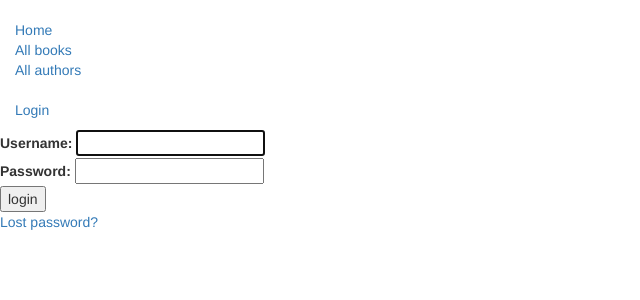
After one commit to zhanxc/locallibrary, a Django app: page /accounts/login/ in a window 1280 px wide. The commit adds this page. Shown: the top 300 px of the page, without its empty margins (0-640 px from the left). Run offline with Django 4.2, Linux system fonts and the light colour scheme; some libraries are stand-ins or nearby versions.

Commit message:
添加用户认证模块代码

```diff
--- a/catalog/templates/base_generic.html
+++ b/catalog/templates/base_generic.html
@@ -25,6 +25,16 @@
           <!-- <li><a href="">All books</a></li> -->
           <li><a href="{% url 'books' %}">All books</a></li>
           <li><a href="{% url 'authors' %}">All authors</a></li>
+          <ul class="sidebar-nav">
+
+           {% if user.is_authenticated %}
+             <li>User: {{ user.get_username }}</li>
+             <li><a href="{% url 'logout'%}?next={{request.path}}">Logout</a></li>
+           {% else %}
+             <li><a href="{% url 'login'%}?next={{request.path}}">Login</a></li>
+           {% endif %}
+          </ul>
+
       </ul>
      {% endblock %}
       </div>
--- /dev/null
+++ b/templates/registration/login.html
@@ -0,0 +1,39 @@
+{% extends "base_generic.html" %}
+
+{% block content %}
+
+{% if form.errors %}
+<p>Your username and password didn't match. Please try again.</p>
+{% endif %}
+
+{% if next %}
+    {% if user.is_authenticated %}
+    <p>Your account doesn't have access to this page. To proceed,
+    please login with an account that has access.</p>
+    {% else %}
+    <p>Please login to see this page.</p>
+    {% endif %}
+{% endif %}
+
+<form method="post" action="{% url 'login' %}">
+{% csrf_token %}
+
+<div>
+  <td>{{ form.username.label_tag }}</td>
+  <td>{{ form.username }}</td>
+</div>
+<div>
+  <td>{{ form.password.label_tag }}</td>
+  <td>{{ form.password }}</td>
+</div>
+
+<div>
+  <input type="submit" value="login" />
+  <input type="hidden" name="next" value="{{ next }}" />
+</div>
+</form>
+
+{# Assumes you setup the password_reset view in your URLconf #}
+<p><a href="{% url 'password_reset' %}">Lost password?</a></p>
+
+{% endblock %}
--- /dev/null
+++ b/templates/registration/password_reset_done.html
@@ -0,0 +1,4 @@
+{% extends "base_generic.html" %}
+{% block content %}
+<p>We've emailed you instructions for setting your password. If they haven't arrived in a few minutes, check your spam folder.</p>
+{% endblock %}
--- /dev/null
+++ b/templates/registration/password_reset_email.html
@@ -0,0 +1,2 @@
+Someone asked for password reset for email {{ email }}. Follow the link below:
+{{ protocol}}://{{ domain }}{% url 'password_reset_confirm' uidb64=uid token=token %}
```
Also changed, not shown: locallibrary/settings.py (+7 -1 lines), templates/registration/logged_out.html (added, +7 -0 lines), templates/registration/password_reset_complete.html (added, +7 -0 lines), templates/registration/password_reset_confirm.html (added, +33 -0 lines), templates/registration/password_reset_form.html (added, +10 -0 lines), README.md, db.sqlite3.
